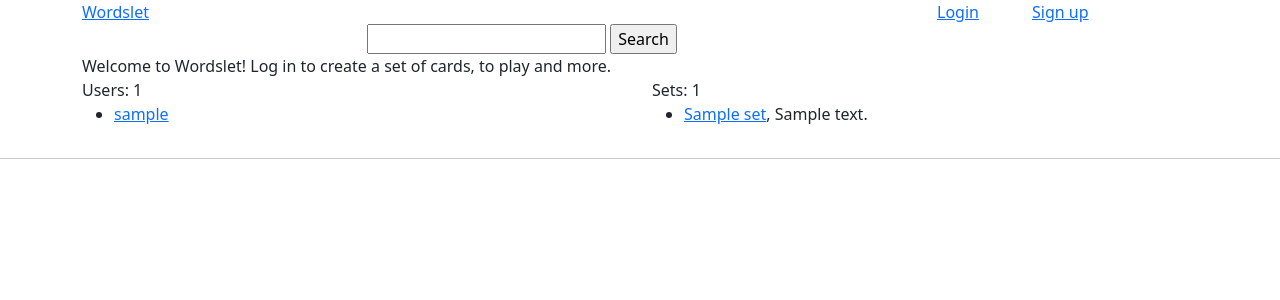
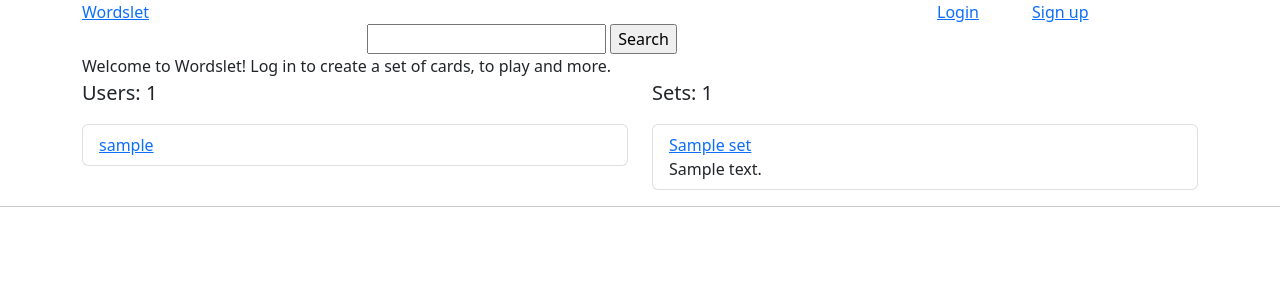
Before and after one commit to seirepo/tietokantasovellus-kesa-2022, a Flask app: template templates/index.html in a window 1280 px wide. Shown: the top 300 px of the page. Run offline with Flask 2, Linux system fonts and the light colour scheme; the template is opened without the code that fills it: most values are stand-ins (such as "Sample title", 1, 10 or a date in 2020); some libraries are stand-ins or nearby versions.

Commit message:
Edit index css

```diff
--- a/templates/index.html
+++ b/templates/index.html
@@ -5,9 +5,7 @@
 <div class="container">
     {% if session.username %}
         <div class="row">
-            <div class="col align-self-center">
-                Welcome {{ session.username }}!
-            </div>
+            <p class="h1">Welcome {{ session.username }}!</p>
         </div>
     {% else %}
         <div class="row">
@@ -18,22 +16,23 @@
     {% endif %}
     <div class="row">
         <div class="col-6">
-            Users: {{ user_count }}
-            <ul>
+            <p class="lead">Users: {{ user_count }}</p>
+            <ul class="list-group">
             {% for user in users %}
                 {% if user.role %}
-                    <li><a href="/{{ user.id }}"> {{ user.username }} &#9733;</a></li>
+                    <li class="list-group-item"><a href="/{{ user.id }}"> {{ user.username }} &#9733;</a></li>
                 {% else %}
-                    <li><a href="/{{ user.id }}">{{ user.username }}</a></li>
+                    <li class="list-group-item"><a href="/{{ user.id }}">{{ user.username }}</a></li>
                 {% endif %}
             {% endfor %}
             </ul>
         </div>
         <div class="col-6">
-            Sets: {{ set_count }}
-            <ul>
+            <p class="lead">Sets: {{ set_count }}</p>
+            <ul class="list-group">
                 {% for set in sets %}
-                    <li><a href="/set/{{ set.id }}">{{ set.name }}</a>, {{ set.description }}</li>
+                    <li class="list-group-item"><a href="/set/{{ set.id }}">{{ set.name }}</a>
+                        <br> {{ set.description }}</li>
                 {% endfor %}
             </ul>
         </div>
```
